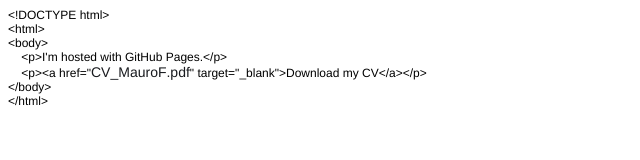
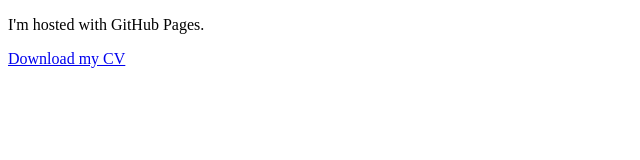
Before and after one commit to maurofama99/maurofama99.github.io, a plain HTML site: page index.html in a window 1280 px wide. Shown: the whole page, without its empty margins (0-640 px from the left). Drawn offline with Linux system fonts and the light colour scheme.

Commit message:
Update index.html

```diff
--- a/index.html
+++ b/index.html
@@ -1,23 +1,7 @@
-<!DOCTYPE html PUBLIC "-//W3C//DTD HTML 4.01//EN" "http://www.w3.org/TR/html4/strict.dtd">
+<!DOCTYPE html>
 <html>
-<head>
-  <meta http-equiv="Content-Type" content="text/html; charset=utf-8">
-  <meta http-equiv="Content-Style-Type" content="text/css">
-  <title></title>
-  <meta name="Generator" content="Cocoa HTML Writer">
-  <meta name="CocoaVersion" content="2575.4">
-  <style type="text/css">
-    p.p1 {margin: 0.0px 0.0px 0.0px 0.0px; font: 12.0px Helvetica}
-    span.s1 {font: 14.0px 'Helvetica Neue'; font-kerning: none; color: #181a1e; -webkit-text-stroke: 0px #181a1e}
-  </style>
-</head>
 <body>
-<p class="p1">&lt;!DOCTYPE html&gt;</p>
-<p class="p1">&lt;html&gt;</p>
-<p class="p1">&lt;body&gt;</p>
-<p class="p1"><span class="Apple-converted-space">    </span>&lt;p&gt;I'm hosted with GitHub Pages.&lt;/p&gt;</p>
-<p class="p1"><span class="Apple-converted-space">    </span>&lt;p&gt;&lt;a href="<span class="s1">CV_MauroF.pdf</span>" target="_blank"&gt;Download my CV&lt;/a&gt;&lt;/p&gt;</p>
-<p class="p1">&lt;/body&gt;</p>
-<p class="p1">&lt;/html&gt;</p>
+    <p>I'm hosted with GitHub Pages.</p>
+    <p><a href="CV_MauroF.pdf" target="_blank">Download my CV</a></p>
 </body>
 </html>
```
